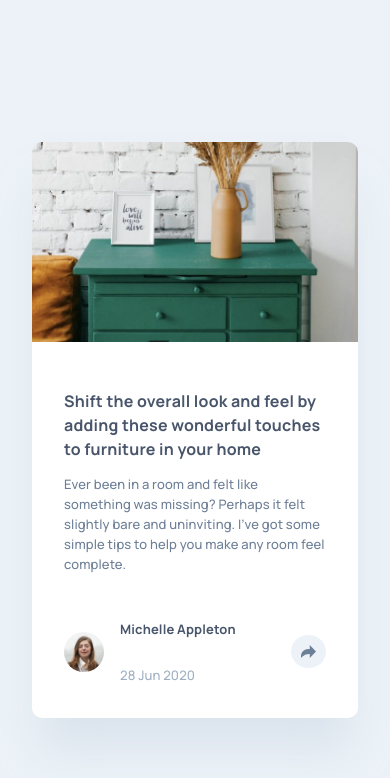
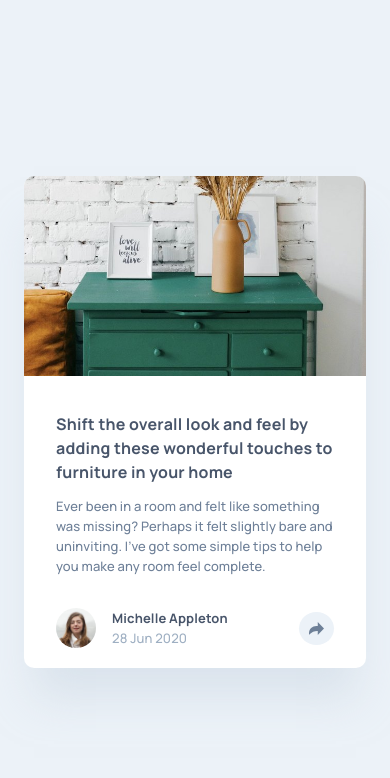
Before and after one commit to klekwedge/article-preview, a Vue app: page / in a window 390 px wide. Shown: the top 778 px of the page. Built offline with nearby package versions, Linux system fonts and the light colour scheme; the HTML template or start-up script is replaced by a standard one.

Commit message:
feat: change media query

```diff
--- a/src/App.vue
+++ b/src/App.vue
@@ -30,7 +30,7 @@ export default {
   border-radius: 0.625rem;
 }
 
-@media screen and (min-width: 600px) {
+@media screen and (min-width: 768px) {
   #app {
     display: flex;
   }
--- a/src/components/Author.vue
+++ b/src/components/Author.vue
@@ -44,7 +44,7 @@ export default {
 };
 </script>
 
-  <style>
+<style lang="scss" scoped>
 .author-share {
   display: flex;
   justify-content: space-between;
--- a/src/components/Text.vue
+++ b/src/components/Text.vue
@@ -39,7 +39,7 @@ export default {
 };
 </script>
 
-  <style>
+<style lang="scss" scoped>
 .container {
   position: relative;
   width: 100%;
--- a/src/style.css
+++ b/src/style.css
@@ -9,6 +9,8 @@
 
 * {
   box-sizing: border-box;
+  margin: 0;
+  padding: 0;
 }
 
 img {
```
